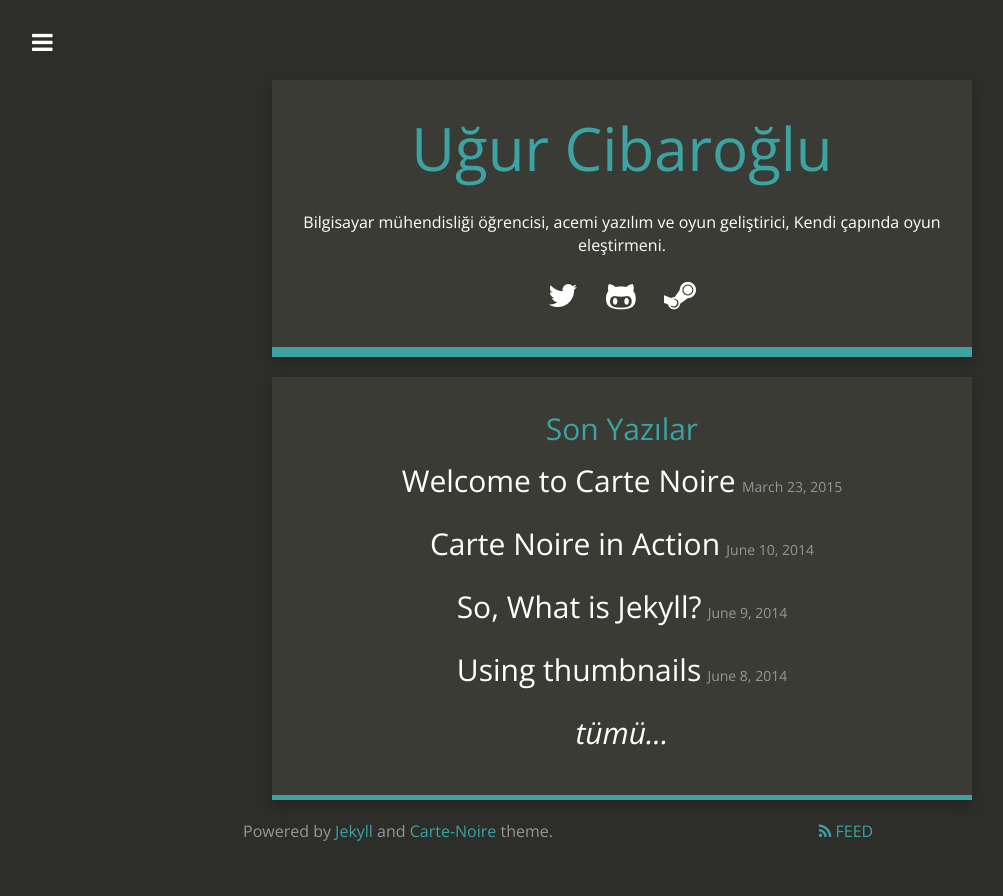
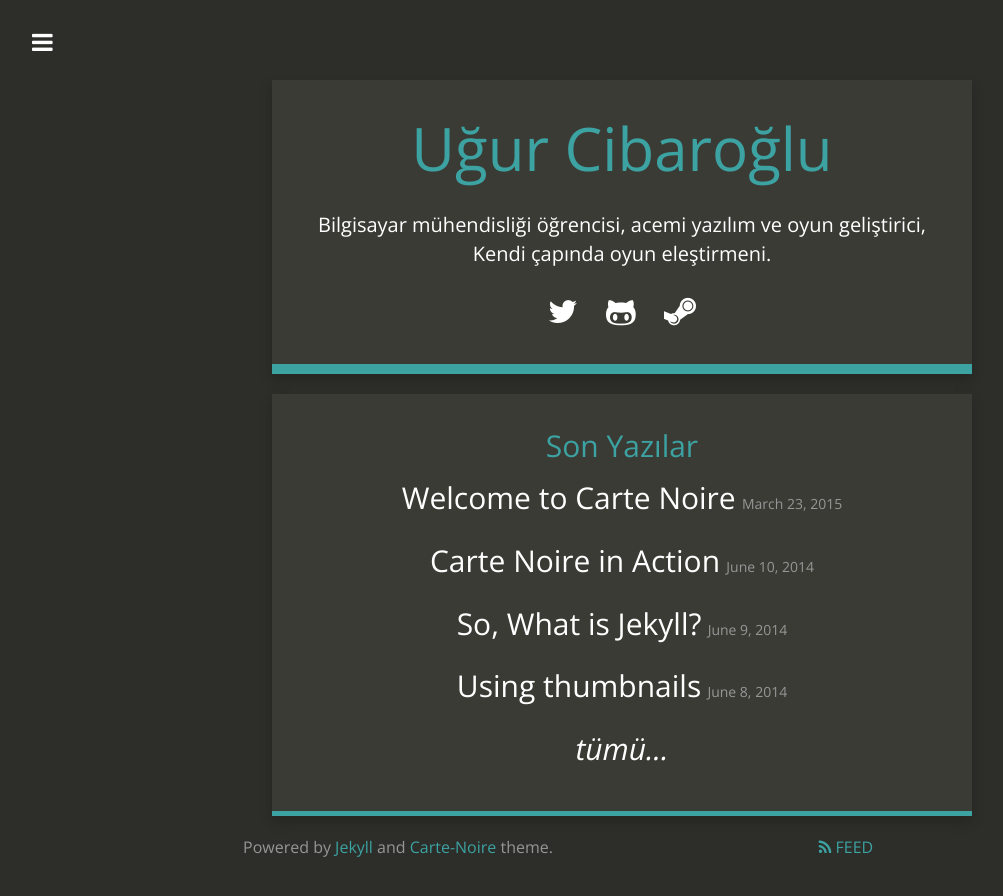
Before and after one commit to uCibar/uCibar.github.io, a Jekyll site: the page built from index.html, in a window 1280 px wide. Shown: the top 896 px of the page, without its empty margins (18-1021 px from the left). Built offline with Jekyll 4.4.1, drawn with Linux system fonts in a browser that asks for light colours; nearby versions of some CDN libraries.

Commit message:
header da ufak değişiklikler

```diff
--- a/css/style.css
+++ b/css/style.css
@@ -8,7 +8,7 @@
 }
 
 .links{
-  margin-top: 15px;
+  margin-top: 20px;
 }
 
 .index .articles a{
@@ -20,3 +20,7 @@
   margin-top: 15px;
   margin-bottom: 15px;
 }
+
+.index .author-text{
+  font-size: 20px;
+}
```
